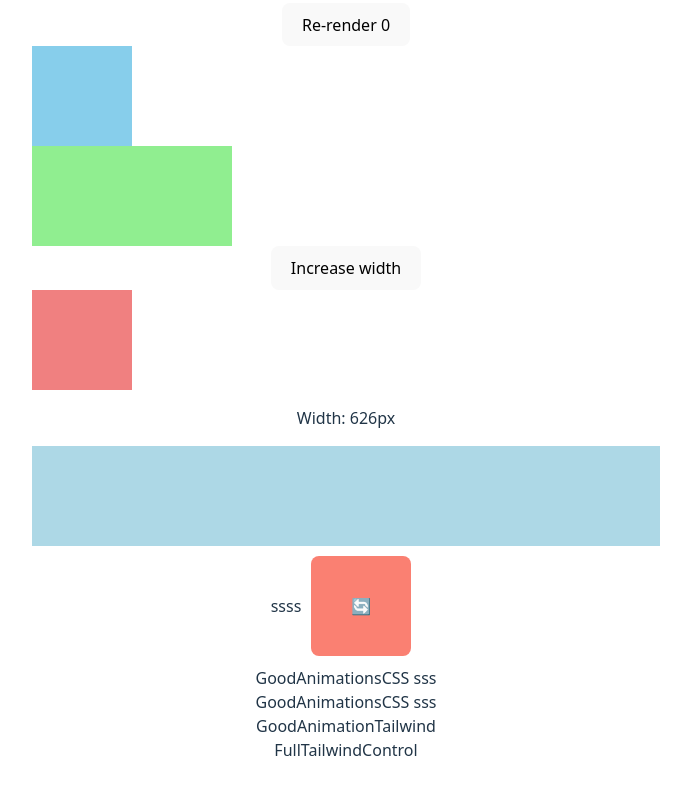
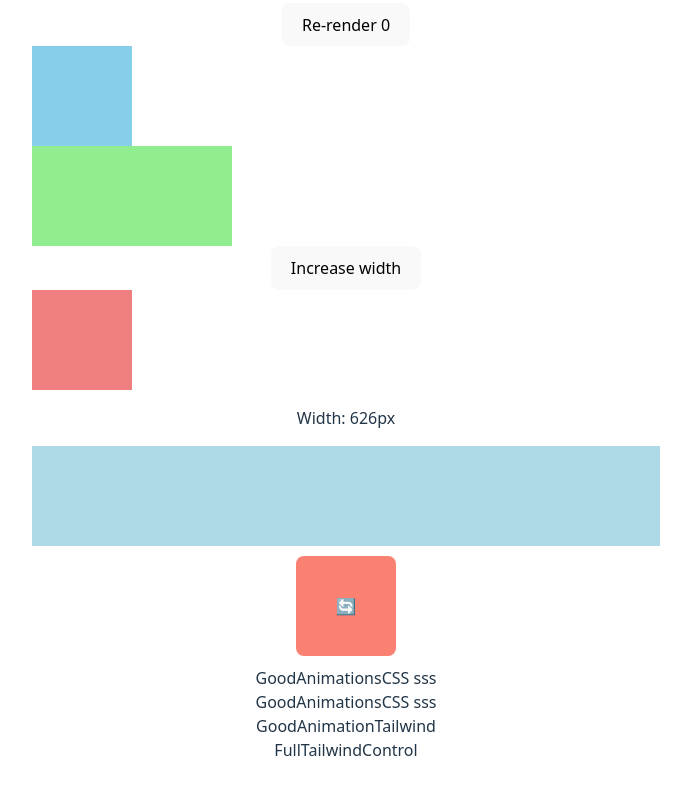
Before and after one commit to VictorSouzaCode/React-Performance-best-Practices, a React (Vite) app: page / in a window 1280 px wide. Shown: the part 6977-7771 px from the top of the page, without its empty margins (294-985 px from the left). Built offline with nearby package versions, Linux system fonts and the light colour scheme.

Commit message:
reversing test changes

```diff
--- a/src/exercises/unnecessaryDomWork/classes-vs-InlineAnimation/Animations.tsx
+++ b/src/exercises/unnecessaryDomWork/classes-vs-InlineAnimation/Animations.tsx
@@ -5,7 +5,7 @@ import FullTailwindControl from "./FullTailwindControl"
 
 const Animations = () => {
   return (
-    <div>ssss
+    <div>
         <BadAnimations/>
         <GoodAnimationsCSS/>
         <GoodAnimationsCSS/>
```
